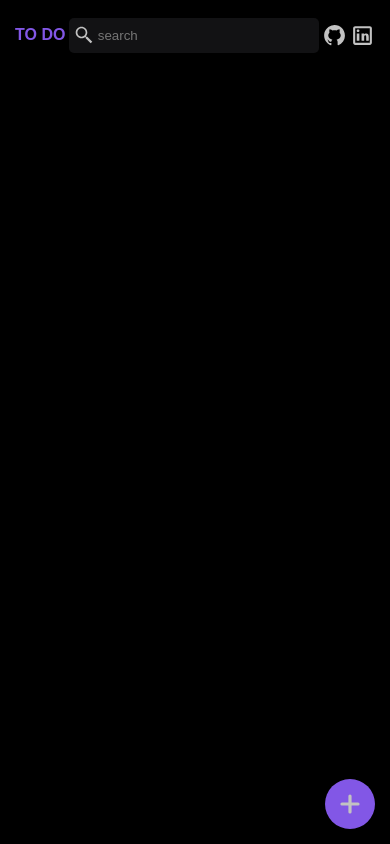
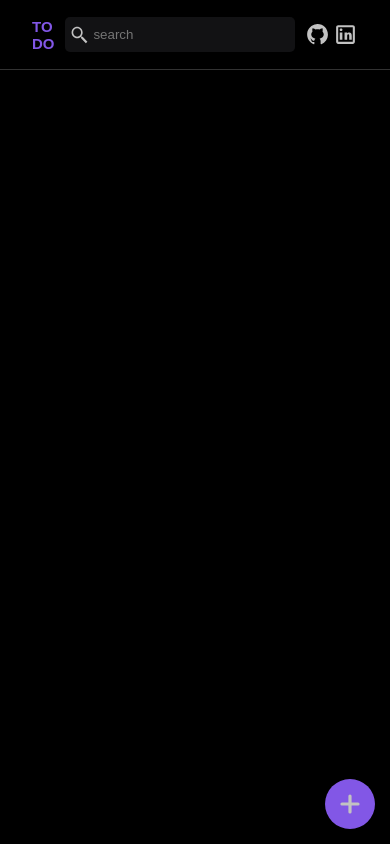
Before and after one commit to kauadeoliveira/crud-ts, a React (Vite) app: page / in a window 390 px wide. Built offline with nearby package versions, Linux system fonts and the light colour scheme.

Commit message:
style: add media queries in Header & NewTaskButton

```diff
--- a/src/components/Header/index.tsx
+++ b/src/components/Header/index.tsx
@@ -1,6 +1,11 @@
-import Input from "../Input";
+import {
+    HeaderContainer,
+    HeaderIconButton,
+    HeaderNav,
+    Logo
+} from "./style";
+
 import SearchBar from "../SearchBar";
-import { HeaderContainer, HeaderIconButton, HeaderNav, Logo } from "./style";
 import github from "../../assets/images/github.svg"
 import linkedin from "../../assets/images/linkedin.svg"
 import githubHover from "../../assets/images/github-hover.svg"
@@ -10,7 +15,8 @@ export default function Header() {
     return(
         <HeaderContainer>
             <Logo>
-                <h1>TO DO</h1>
+                <span>TO</span>
+                <span>DO</span>
             </Logo>
             <SearchBar />
             <HeaderNav>
--- a/src/components/Header/style.ts
+++ b/src/components/Header/style.ts
@@ -9,16 +9,31 @@ export const HeaderContainer = styled.header`
     height: 70px;
     display: flex;
     align-items: center;
-    padding: 8px 15px;
+    justify-content: space-between;
+    padding: 8px 2rem;
     background-color: #000;
     font-size: .8em;
-    justify-content: space-between;
+    gap: 10px;
+    border-bottom: 1px solid rgb(50, 50, 50);
+
+    @media (min-width: 1280px){
+        display: none;
+    }
 `
+
 
 export const Logo = styled.div`
     color: ${({ theme }) => theme.palette.primary.main};
     font-weight: bold;
+    font-size: 15px;
+    display: flex;
+    flex-direction: column;
+
+    @media (min-width: 1024px){
+        font-size: 20px;
+    }
 `
+
 
 export const HeaderNav = styled.nav`
     ul{
@@ -27,6 +42,7 @@ export const HeaderNav = styled.nav`
         gap: 3px;
     }
 `
+
 
 export const HeaderIconButton = styled.a<Pick<HeaderStyleProps, 'icon'>>`
     display: block;
--- a/src/components/IncompleteTaskList/index.tsx
+++ b/src/components/IncompleteTaskList/index.tsx
@@ -1,16 +1,14 @@
 import { ListContainer } from "./style";
-import { tasksSlice } from "../../store/slices/tasksSlice";
 import { useAppSelector } from "../../hooks/useAppSelector";
-import { store } from "../../store";
+
 import Task from "../Task";
 import NotFoundScreen from "../NoResultFound";
 
 
 export default function IncompleteTaskList() {
-    const { tasks } = useAppSelector(store => store.tasks)
-    const { filtredTasks } = useAppSelector(store => store.tasks)
-    const { focused } = useAppSelector(store => store.searchBar)
-    const { inputValue } = useAppSelector(store => store.searchBar)
+    const { tasks } = useAppSelector(store => store.tasks);
+    const { filtredTasks } = useAppSelector(store => store.tasks);
+    const { inputValue } = useAppSelector(store => store.searchBar);
 
 
     if(filtredTasks.length > 0){
--- a/src/components/Input/index.tsx
+++ b/src/components/Input/index.tsx
@@ -1,4 +1,5 @@
 import { InputWrapper, MyInput } from "./style";
+
 import calendarFocus from "../../assets/images/calendar-focus.png"
 import calendar from "../../assets/images/calendar.png"
 import React from "react";
@@ -6,14 +7,14 @@ import React from "react";
 interface InputProps {
     type: string;
     placeholder?: string;
+    value?: string;
+    size?: 'small' | 'medium' | 'large';
     onChange?: (e: React.ChangeEvent<HTMLInputElement>) => void;
+    labelText?: string;
     error?: {
         errorStatus: boolean,
         errorMsg: string;
     };
-    value?: string;
-    size?: 'small' | 'medium' | 'large';
-    labelText?: string;
 }
 
 const Input = React.forwardRef<HTMLInputElement, InputProps>((
--- a/src/components/NewTaskButton/style.ts
+++ b/src/components/NewTaskButton/style.ts
@@ -24,4 +24,8 @@ export const FloatingButton = styled.div<FloatingButtonStyleProps>`
     &:hover{
         background-color: ${({ theme }) => theme.palette.primary.light};
     }
+
+    @media (min-width: 1280px){
+        display: none;
+    }
 `
--- a/src/components/SearchBar/index.tsx
+++ b/src/components/SearchBar/index.tsx
@@ -1,4 +1,4 @@
-import { SearchContainer, SearchIcon, SearchInput } from "./style";
+import {SearchContainer, SearchIcon, SearchInput } from "./style";
 import searchIcon from "../../assets/images/search.svg"
 import searchFocus from "../../assets/images/search-focus.svg"
 import close from "../../assets/images/close.svg"
--- a/src/components/SearchBar/style.ts
+++ b/src/components/SearchBar/style.ts
@@ -6,7 +6,7 @@ interface SearchStyleProps {
 }
 
 export const SearchContainer = styled.div<Pick<SearchStyleProps, 'focus'>>`
-    width: 250px;
+    width: 85%;
     height: 35px;
     background-color: ${({ theme }) => theme.palette.background.dark};
     border-radius: ${({ theme }) => theme.dimensions.input.borderRadius};
@@ -16,6 +16,9 @@ export const SearchContainer = styled.div<Pick<SearchStyleProps, 'focus'>>`
     padding: 0 5px;
     gap: 5px;
 
+    @media (min-width: 1024px){
+        height: 40px;
+    }
 `
 
 export const SearchIcon = styled.div<Pick<SearchStyleProps, 'icon' | 'focus'>>`
@@ -48,5 +51,4 @@ export const SearchInput = styled.input<Pick<SearchStyleProps, 'icon'>>`
     &::-webkit-search-cancel-button:hover{
         background-image: url(${({ icon }) => icon[1]});
     }
-
 `
```
